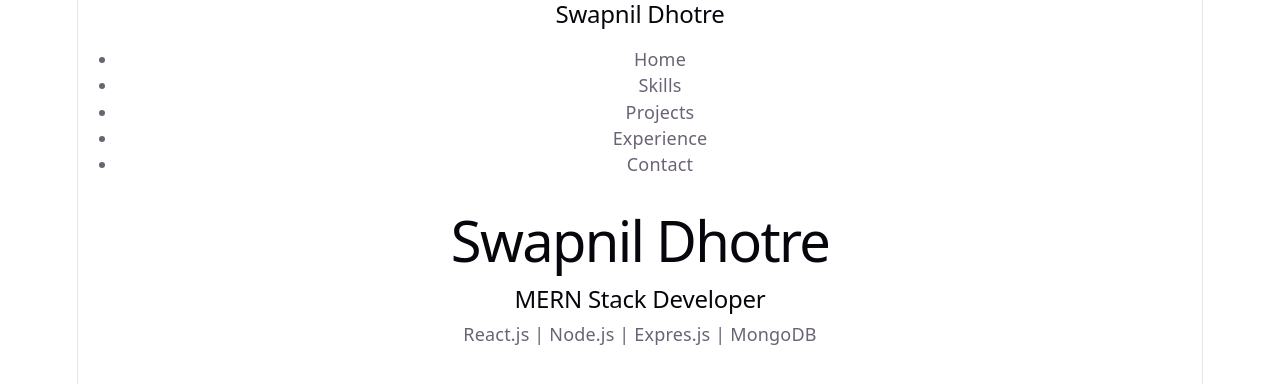
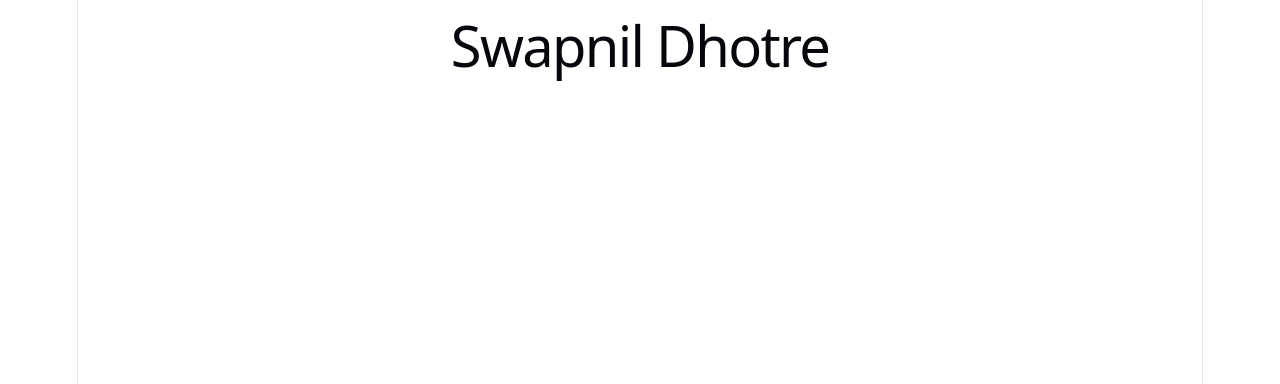
Before and after one commit to Swapnil7058/swapnil-portfolio, a React (Vite) app in the folder client/: page / in a window 1280 px wide. Shown: the top 384 px of the page. Built offline with nearby package versions, Linux system fonts and the light colour scheme.

Commit message:
Updated title to Swapnil Dhotre

```diff
--- a/client/src/App.jsx
+++ b/client/src/App.jsx
@@ -8,10 +8,11 @@ import Hero from "./components/Hero";
 
 function App() {
   return (
-    <>
-      <Navbar />
-      <Hero />
-    </>
+    // <>
+    //   <Navbar />
+    //   <Hero />
+    // </>
+    <h1>Swapnil Dhotre</h1>
   );
 }
 
```
